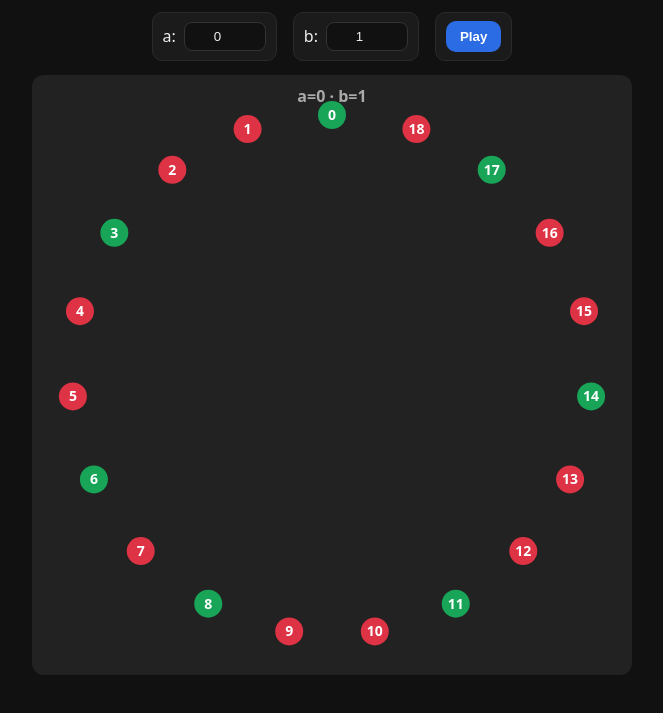
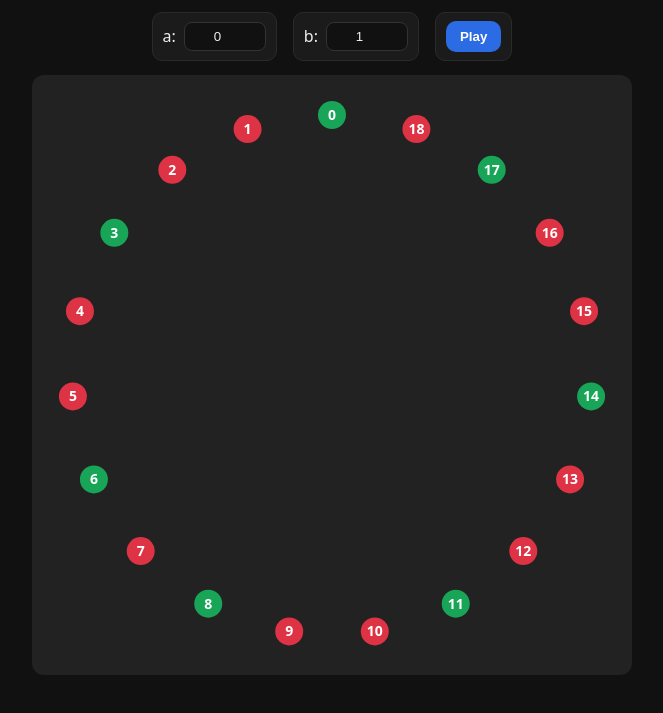
Before and after one commit to AvrahamRaviv/GaussVisualizer, a plain HTML site: page index.html in a window 1280 px wide. Shown: the part 65-778 px from the top of the page, without its empty margins (308-971 px from the left). Drawn offline with Linux system fonts and the light colour scheme.

Commit message:
Comment out text rendering in draw function
Comment out the fillText line in the draw function.

```diff
--- a/index.html
+++ b/index.html
@@ -80,7 +80,7 @@
     // title
     ctx.fillStyle = "#aaa";
     ctx.font = "600 16px system-ui, Arial";
-    ctx.fillText(`a=${a} · b=${b}`, cx, 22);
+    //ctx.fillText(`a=${a} · b=${b}`, cx, 22);
   }
 
   function refresh(){
```
